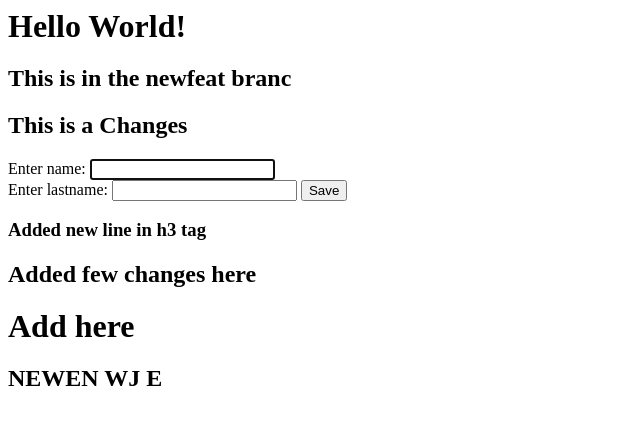
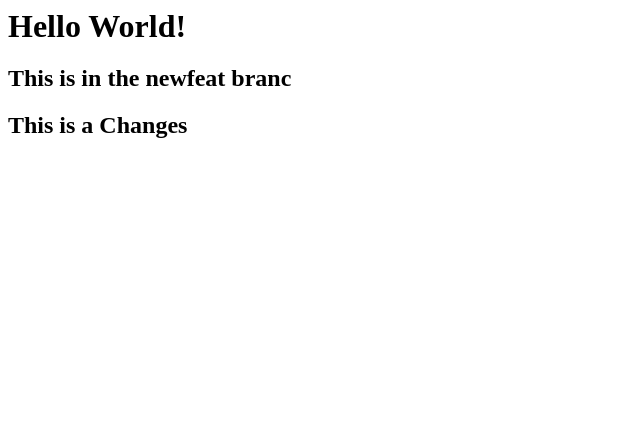
Before and after one commit to bitshane25/testing-, a plain HTML site: page index.html in a window 1280 px wide. Shown: the whole page, without its empty margins (0-640 px from the left). Drawn offline with Linux system fonts and the light colour scheme.

Commit message:
Removed the form

```diff
--- a/index.html
+++ b/index.html
@@ -14,17 +14,5 @@
     <h1>Hello World!</h1>
     <h2>This is in the newfeat branc</h2>
     <h2>This is a Changes</h2>
-    <form action="">
-        <label for="name" id="">Enter name: </label>
-        <input type="text" id="name" autofocus>
-        <br>
-        <label for="lname">Enter lastname: </label>
-        <input type="text" id="lname" autofocus>
-        <button type="submit">Save</button>
-    </form>
-    <h3>Added new line in h3 tag</h3>
-    <h2>Added few changes here</h2>
-    <h1>Add here</h1>
-    <h2>NEWEN WJ E</h2>
 </body>
 </html>
```
